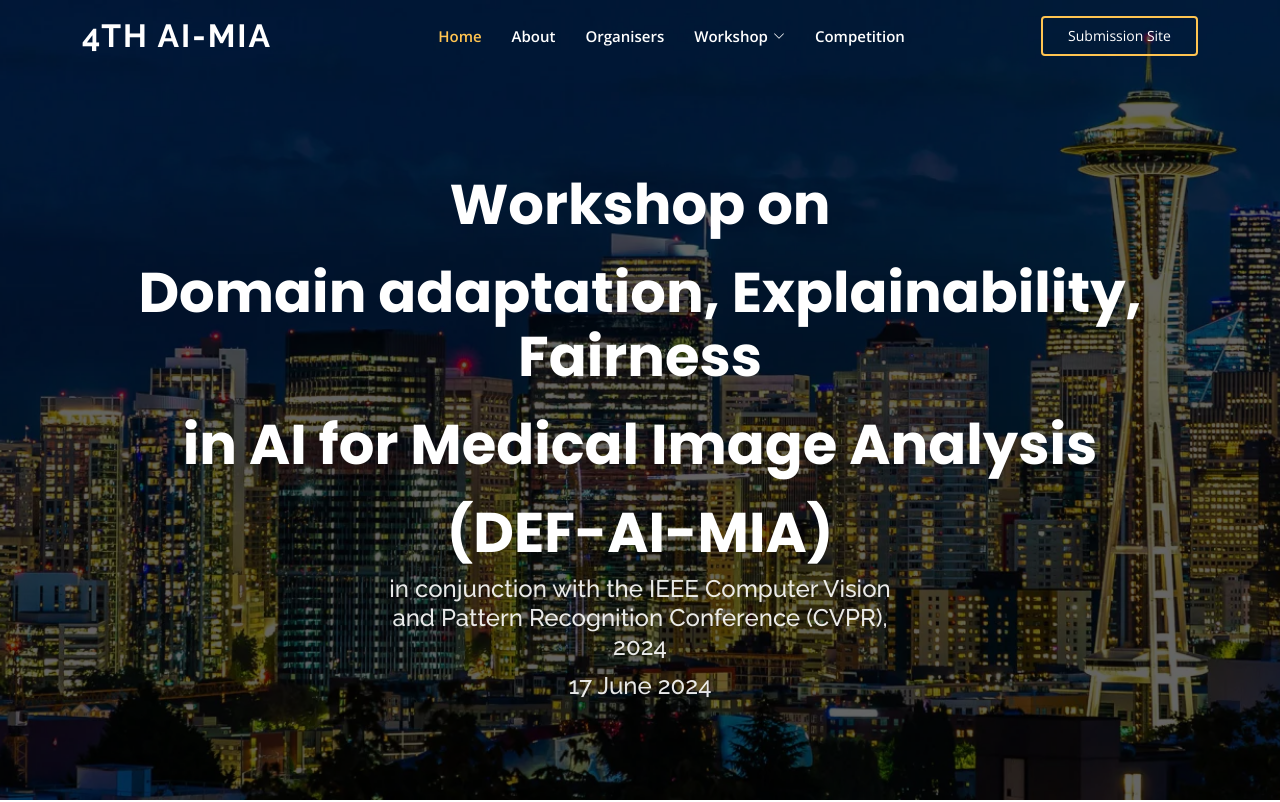
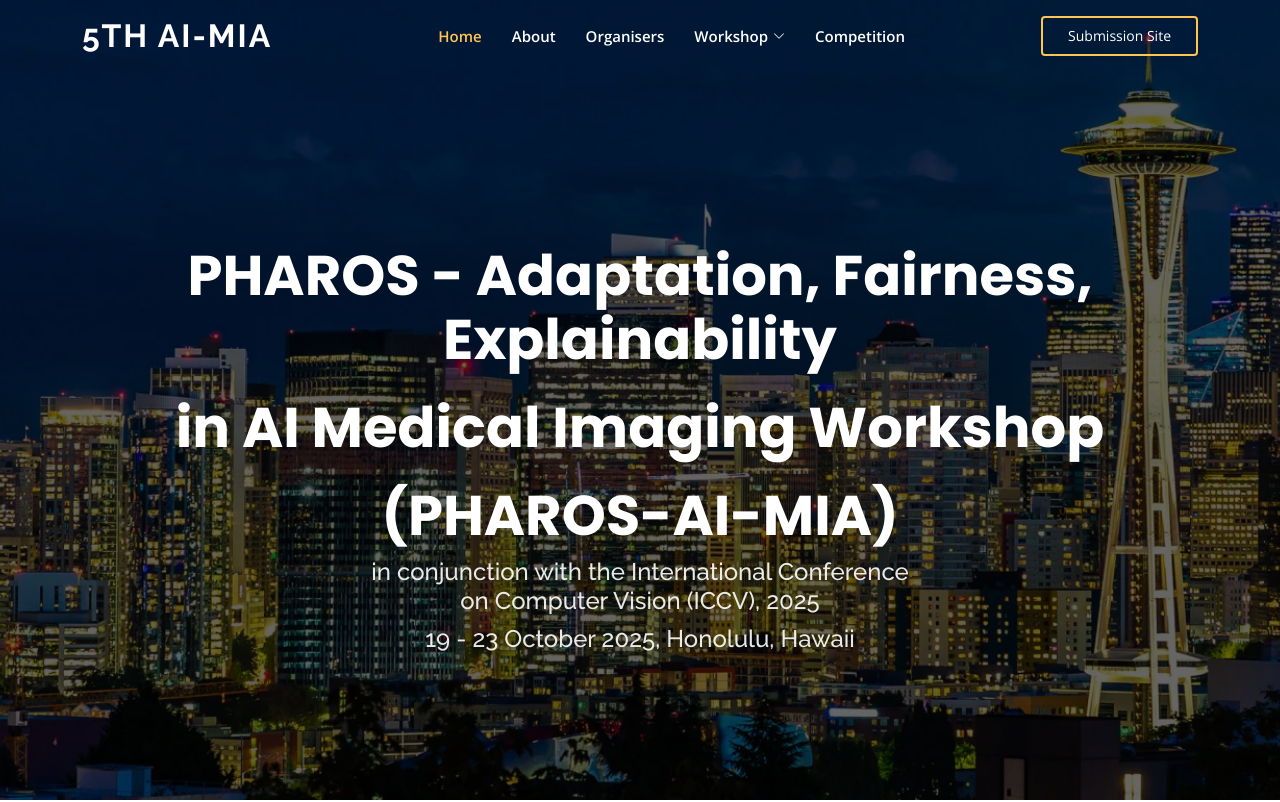
Before and after one commit to ai-medical-image-analysis/5th, a plain HTML site: page index.html in a window 1280 px wide. Shown: the top 802 px of the page. Drawn offline with nearby package versions, Linux system fonts and the light colour scheme.

Commit message:
Update index.html

```diff
--- a/index.html
+++ b/index.html
@@ -5,7 +5,7 @@
   <meta charset="utf-8">
   <meta content="width=device-width, initial-scale=1.0" name="viewport">
 
-  <title>DEF-AI-MIA Workshop</title>
+  <title>PHAROS-AI-MIA Workshop</title>
   <meta content="" name="description">
   <meta content="" name="keywords">
 
@@ -43,7 +43,7 @@
   <header id="header" class="fixed-top ">
     <div class="container d-flex align-items-center justify-content-lg-between">
 
-      <h1 class="logo me-auto me-lg-0"><a href="index.html">4th AI-MIA</a></h1>
+      <h1 class="logo me-auto me-lg-0"><a href="index.html">5th AI-MIA</a></h1>
       <!-- Uncomment below if you prefer to use an image logo -->
       <!-- <a href="index.html" class="logo me-auto me-lg-0"><img src="img/logo.png" alt="" class="img-fluid"></a>-->
 
@@ -77,16 +77,16 @@
   <section id="hero" class="d-flex align-items-center justify-content-center">
     <div class="container" data-aos="fade-up">
 
-          <h1>Workshop on </h1>
-      <br> <h1> Domain adaptation, Explainability, Fairness  </h1>
-      <br> <h1> in AI for Medical Image Analysis</h1>
-      <br> <h1> (DEF-AI-MIA)</h1>
+
+      <br> <h1> PHAROS - Adaptation, Fairness, Explainability  </h1>
+      <br> <h1> in AI Medical Imaging Workshop</h1>
+      <br> <h1> (PHAROS-AI-MIA)</h1>
 
       <div class="row justify-content-center" data-aos="fade-up" data-aos-delay="150">
         <div class="col-xl-6 col-lg-8">
 
-          <h2>in conjunction with the IEEE Computer Vision and Pattern Recognition Conference (CVPR), 2024 </h2>
-          <h2> 17 June 2024 </h2>
+          <h2>in conjunction with the International Conference on Computer Vision (ICCV), 2025 </h2>
+          <h2> 19 - 23 October 2025, Honolulu, Hawaii </h2>
         </div>
       </div>
 
```
